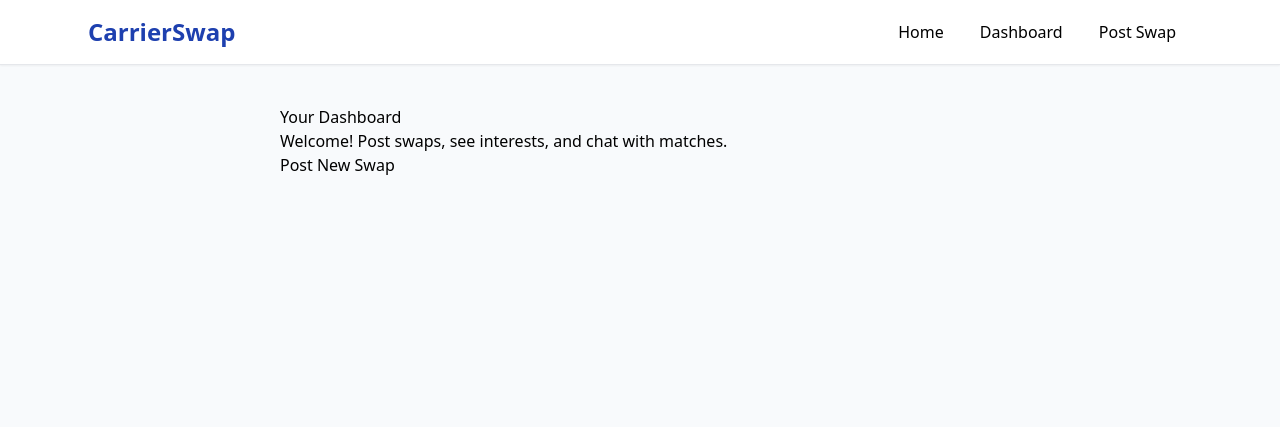
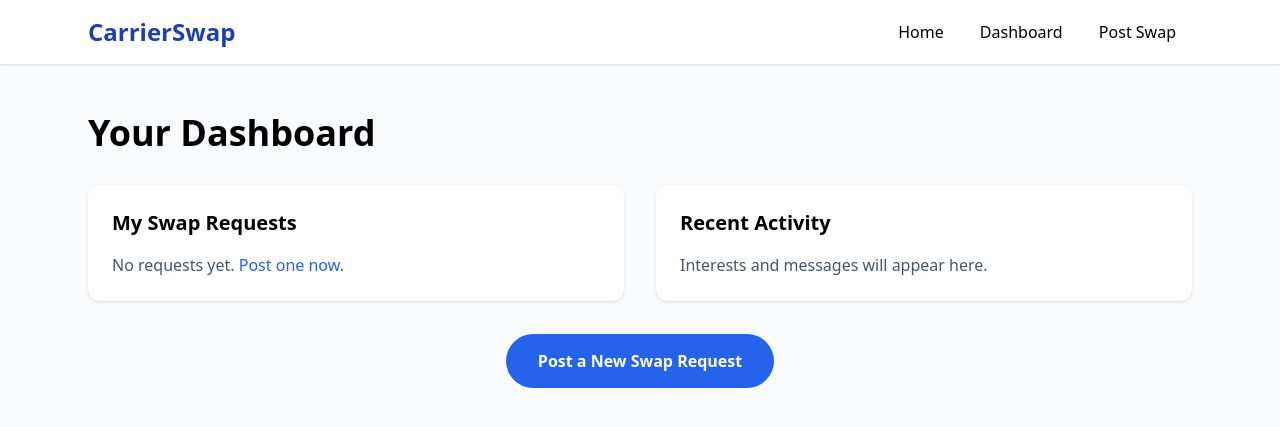
Before and after one commit to barnanst-collab/carrierswap, a Flask app: page /dashboard in a window 1280 px wide. Shown: the top 427 px of the page. Run offline with Flask 3, Linux system fonts and the light colour scheme; some libraries are stand-ins or nearby versions.

Commit message:
Update dashboard.html

```diff
--- a/CarrierSwap/templates/dashboard.html
+++ b/CarrierSwap/templates/dashboard.html
@@ -1,11 +1,25 @@
 {% extends "base.html" %}
 
-{% block title %}Dashboard{% endblock %}
+{% block title %}Dashboard - CarrierSwap{% endblock %}
 
 {% block content %}
-<div style="padding: 40px; max-width: 800px; margin: 0 auto;">
-    <h1>Your Dashboard</h1>
-    <p>Welcome! Post swaps, see interests, and chat with matches.</p>
-    <a href="/post">Post New Swap</a>
+<div class="max-w-6xl mx-auto px-6 py-12">
+    <h1 class="text-4xl font-bold mb-8">Your Dashboard</h1>
+
+    <div class="grid md:grid-cols-2 gap-8">
+        <div class="bg-white p-6 rounded-xl shadow">
+            <h2 class="font-semibold text-xl mb-4">My Swap Requests</h2>
+            <p class="text-slate-600">No requests yet. <a href="/post" class="text-blue-600">Post one now</a>.</p>
+        </div>
+
+        <div class="bg-white p-6 rounded-xl shadow">
+            <h2 class="font-semibold text-xl mb-4">Recent Activity</h2>
+            <p class="text-slate-600">Interests and messages will appear here.</p>
+        </div>
+    </div>
+
+    <div class="mt-12 text-center">
+        <a href="/post" class="bg-blue-600 text-white px-8 py-4 rounded-full font-semibold">Post a New Swap Request</a>
+    </div>
 </div>
 {% endblock %}
```
